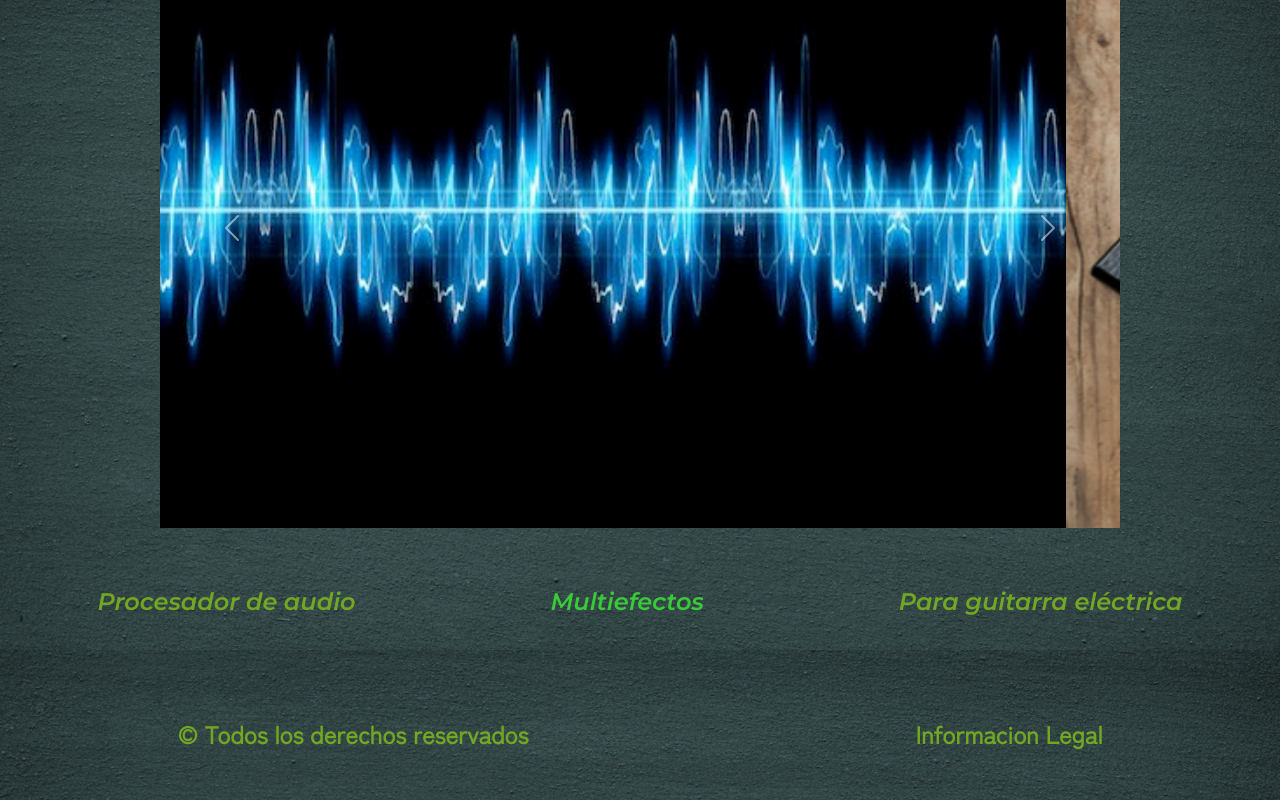
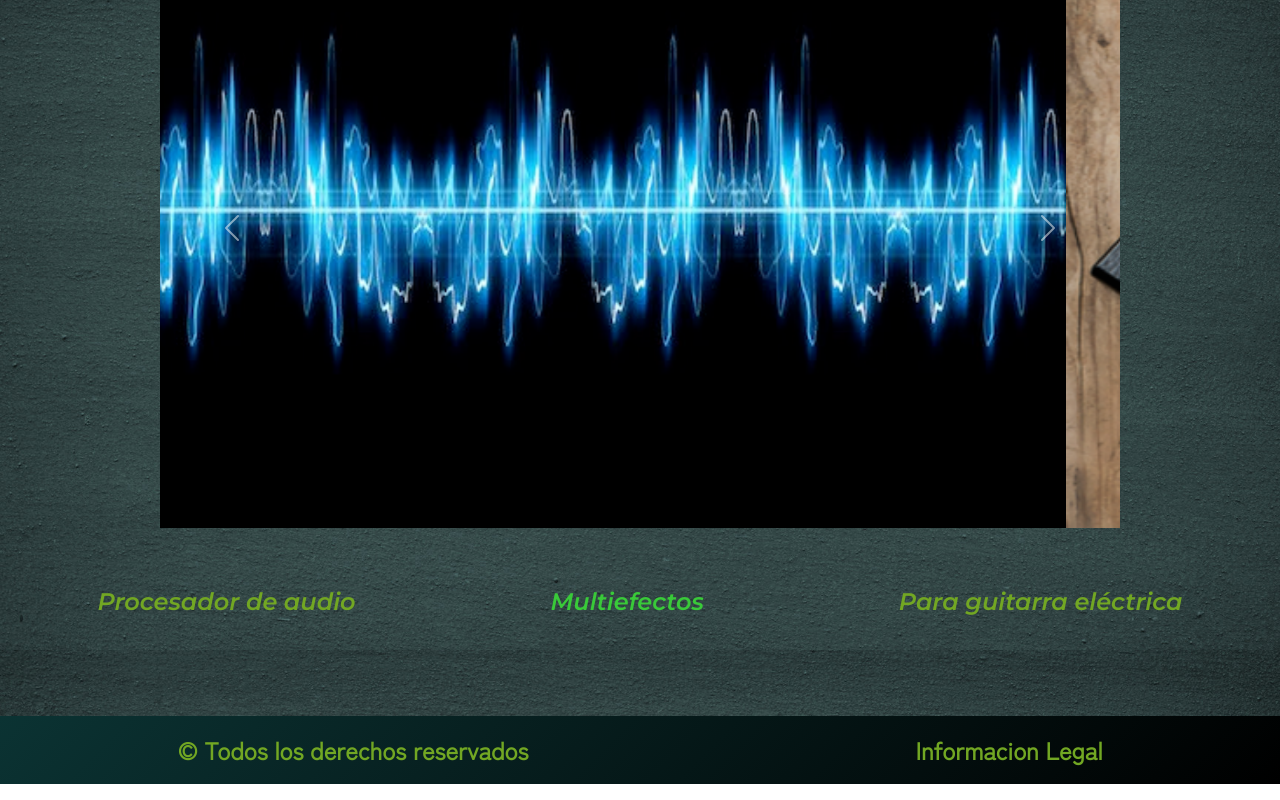
Before and after one commit to julian-paredes/ProyectoFinal-DW, a plain HTML site: page index.html in a window 1280 px wide. Shown: the part 950-1750 px from the top of the page. Drawn offline with nearby package versions, Linux system fonts and the light colour scheme.

Commit message:
Proyecto Final - Nueva Actualizacion:  se actualiza footer

```diff
--- a/index.html
+++ b/index.html
@@ -122,6 +122,7 @@
     <!-- Fin del main-->
     <!-- Inicio del footer-->
     <footer>
+      <div class="footer-bg">
         <section class="footer-menu-container">
           <div class="terminos">
             <p class="terminos-2">© Todos los derechos reservados</p>
@@ -136,6 +137,7 @@
         <section class="wsp-container">
             <a href="https://wa.me/543364562633" target="_blank" class="wsp"><img src="media/images/logo-whatsapp.svg" alt="imagen-whatsapp" class="imagen-wsp"></a>
         </section>
+      </div>
     </footer>
     <!--Fin del footer-->
 
--- a/scss/components/_footer.scss
+++ b/scss/components/_footer.scss
@@ -5,7 +5,7 @@
         display: flex;
         justify-content: space-around;
         margin-top: 2em;
-        margin-bottom: 2em;
+        padding-top: 1em;
         .terminos {
             color: rgb(114, 167, 35);
             font-size: 1.5em;
@@ -55,4 +55,9 @@
             }
         }
 
+        .footer-bg {
+            height: 100%;
+            background: linear-gradient(-45deg, #000000, #0b3333);
+        }
+
 /* Fin Estilos - Footer */
```
Also changed, not shown: pages/about.html (+2 -0 lines), pages/carrito.html (+2 -0 lines), pages/contact.html (+2 -0 lines), pages/faq.html (+2 -0 lines), pages/products.html (+2 -1 lines), pages/specs.html (+2 -0 lines), pages/terms.html (+2 -0 lines), css/style.css, 1 other file.
